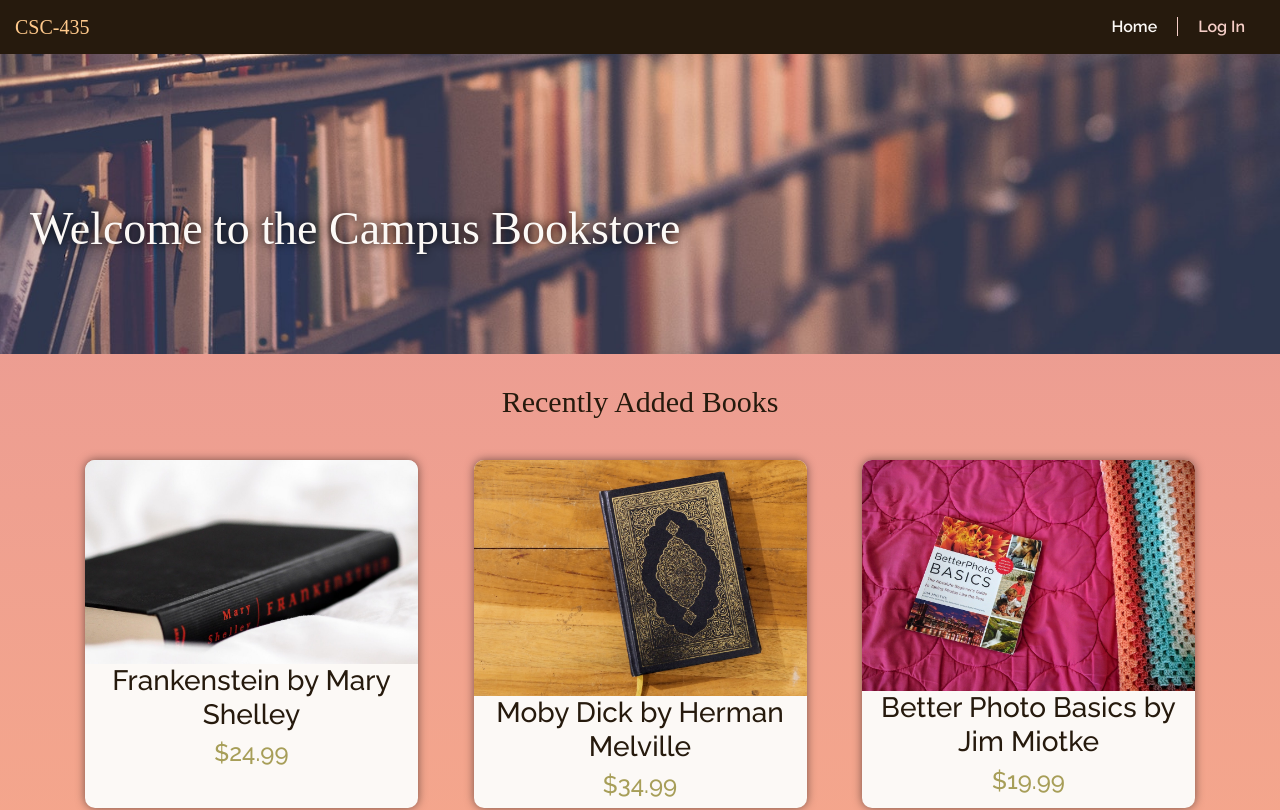
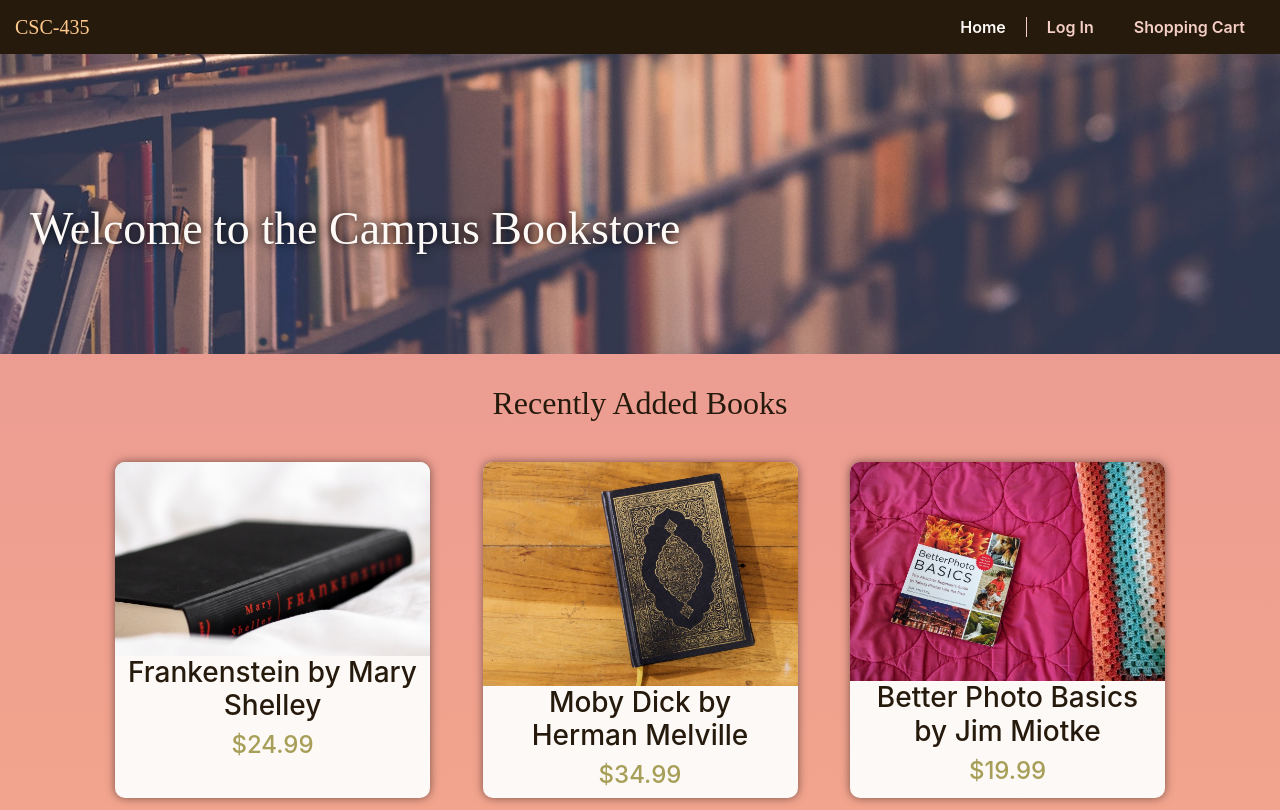
Before and after one commit to efrigoli/CSC435Spring_20, a React (Create React App) app: page / in a window 1280 px wide. Shown: the top 810 px of the page. Built offline with nearby package versions, Linux system fonts and the light colour scheme; a web font is replaced by a local one.

Commit message:
Index and header

```diff
--- a/src/header.js
+++ b/src/header.js
@@ -2,6 +2,7 @@
  * CSC 435 - Advanced Web App Development
  * Created: 03/21/20
  * Last Modified: 03/22/20 - Added Comments
+ *                04/05/20 - Added Cart to navigation
  */
 
 // Importing dependencies
@@ -21,6 +22,9 @@ function Header() {
         <NavLink activeClassName="active" to="/login">
           Log In
         </NavLink>
+        <NavLink activeClassName="active" to="/cart">
+          Shopping Cart
+        </NavLink>
       </nav>
     </header>
   );
--- a/src/index.js
+++ b/src/index.js
@@ -2,6 +2,7 @@
  * CSC 435 - Advanced Web App Development
  * Created: 03/21/20
  * Last Modified: 03/22/20 - Added Comments
+ *                04/05/20 - Added Cart to routing
  */
 
 // Importing dependencies
@@ -11,10 +12,12 @@ import { Route, NavLink, BrowserRouter as Router, Switch } from 'react-router-do
 import './index.css';
 import App from './App';
 import Login from './login';
+import Cart from './cart';
 import Notfound from './notFound';
 import Header from "./header";
 import Footer from "./footer";
 import * as serviceWorker from './serviceWorker';
+import 'bootstrap/dist/css/bootstrap.min.css'; // Importing React-Bootstrap Style Library
 
 // Creating contact data to be passed to the footer component
 var contactData = {
@@ -34,6 +37,7 @@ const routing = (
       <Switch>
         <Route exact path="/" component={App} />
         <Route path="/login" component={Login} />
+        <Route path="/cart" component={Cart} />
         <Route component={Notfound} />
       </Switch>
       <Footer contactData={contactData}/>
```
